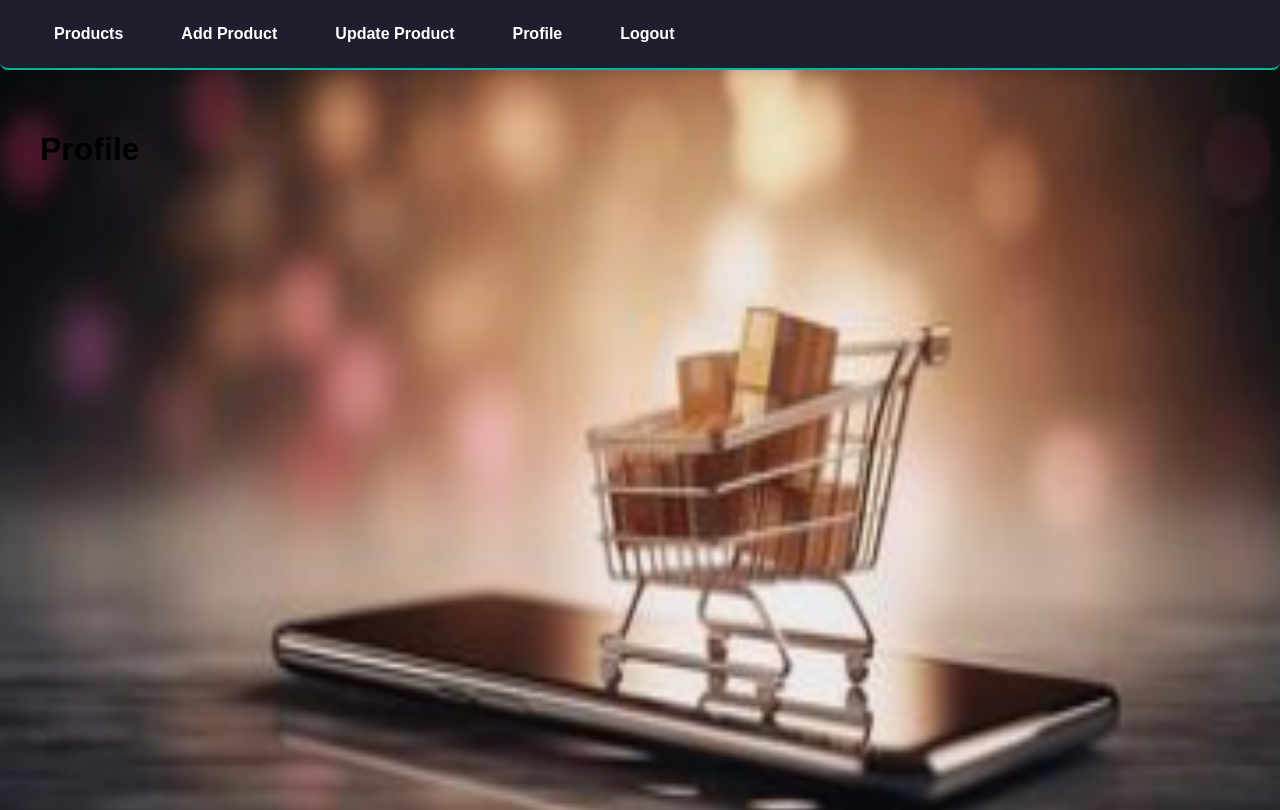
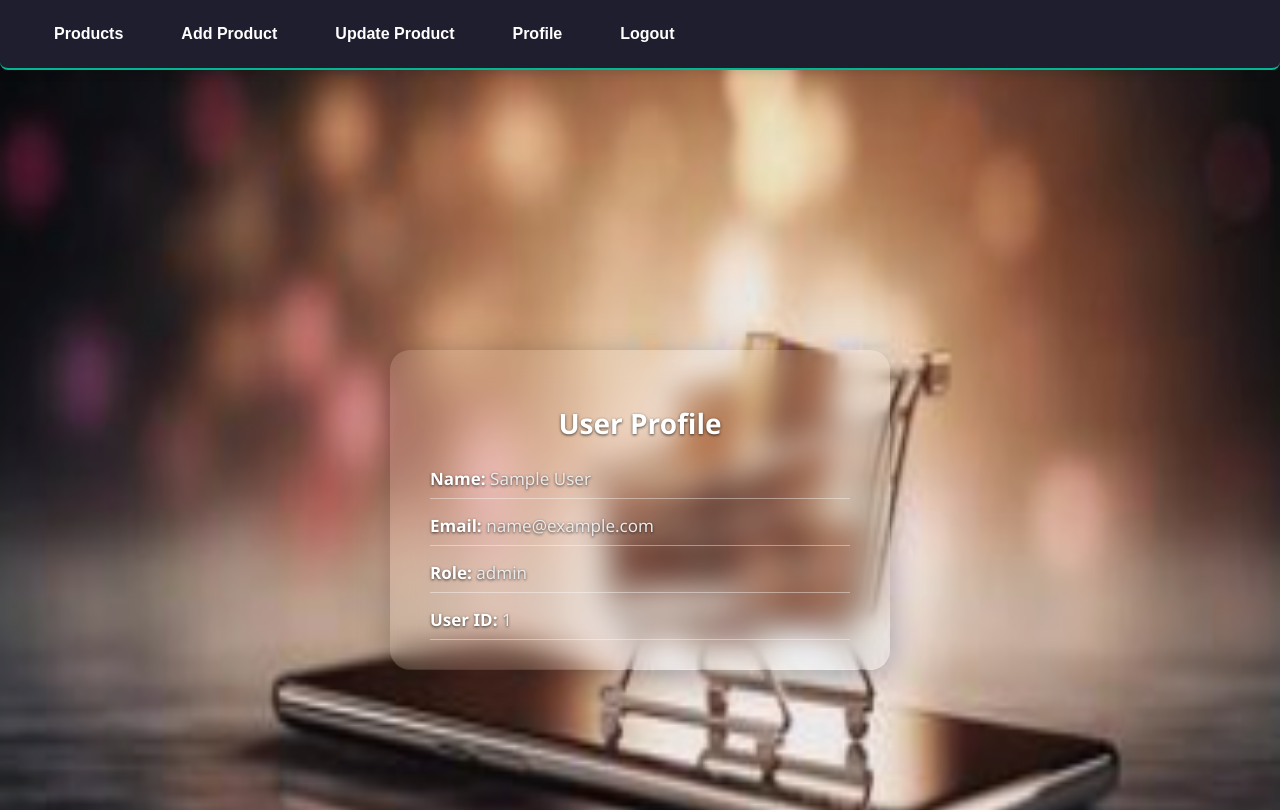
Before and after one commit to Aniket3380/E-commerse-Dashborad, a React (Create React App) app in the folder front-end/: page /profile in a window 1280 px wide. Shown: the top 810 px of the page. Built offline with nearby package versions, Linux system fonts and the light colour scheme; sample sign-in values are in the browser's storage.

Commit message:
profile added

```diff
--- a/front-end/src/App.js
+++ b/front-end/src/App.js
@@ -13,7 +13,8 @@ import { useEffect ,useState} from "react";
 import ProductDetails from "./component/ProductDetails";
 import Cart from "./component/Cart";
 import MyOrders from "./component/MyOrders";
-import PageNotFound from "./component/PageNotFound"
+import PageNotFound from "./component/PageNotFound";
+import Profile from './component/Profile'
 
 
 
@@ -44,7 +45,7 @@ function App() {
       <Route path="/product/:id" element={<ProductDetails />} />
   { role==='admin' && <Route path='/addproduct' element={<AddProduct/>}/> }
     { role==='admin' && <Route path='/update/:id' element={<UpdateProduct/>}/> }
-      <Route path='/profile' element={<h1>Profile</h1>}/>
+      <Route path='/profile' element={<Profile/>}/>
      {role==='customer' && <Route path="/cart" element={<Cart/>}/> }
      {role==='customer' && <Route path="/orders" element={<MyOrders/>}/>}
 
--- /dev/null
+++ b/front-end/src/component/Profile.css
@@ -0,0 +1,58 @@
+/* Profile.css */
+
+.profile-container {
+  /* background: url('/images/bg.jpg') no-repeat center center fixed; */
+  background-size: cover;
+  min-height: 100vh;
+  padding: 50px 20px;
+  display: flex;
+  justify-content: center;
+  align-items: center;
+  font-family: 'Segoe UI', Tahoma, Geneva, Verdana, sans-serif;
+}
+
+.profile-card {
+  background: rgba(255, 255, 255, 0.1);
+  backdrop-filter: blur(15px);
+  -webkit-backdrop-filter: blur(15px);
+  border-radius: 20px;
+  padding: 30px 40px;
+  box-shadow: 0 8px 32px rgba(0, 0, 0, 0.3);
+  max-width: 500px;
+  width: 100%;
+  text-align: center;
+  color: #fff; /* white text */
+}
+
+.profile-card h2 {
+  font-size: 28px;
+  margin-bottom: 25px;
+  font-weight: bold;
+  color: #ffffff; /* bright white heading */
+}
+
+.profile-info {
+  display: flex;
+  flex-direction: column;
+  gap: 15px;
+  text-align: left;
+}
+
+.profile-info p {
+  margin: 0;
+  font-size: 17px;
+  border-bottom: 1px solid rgba(255, 255, 255, 0.4);
+  padding-bottom: 8px;
+  color: #eaeaea; /* soft white for details */
+}
+
+.profile-info span {
+  font-weight: bold;
+  color: #ffffff; /* label text: bright white */
+}
+
+.profile-card,
+.profile-info p,
+.profile-info span {
+  text-shadow: 0 1px 3px rgba(0, 0, 0, 0.7);
+}
--- /dev/null
+++ b/front-end/src/component/Profile.js
@@ -0,0 +1,33 @@
+import React, { useEffect, useState } from 'react';
+import './Profile.css';
+
+const Profile = () => {
+  const [user, setUser] = useState(null);
+
+  useEffect(() => {
+    const storedUser = JSON.parse(localStorage.getItem('user'));
+    if (storedUser) {
+      setUser(storedUser);
+    }
+  }, []);
+
+  return (
+    <div className="profile-container">
+      <div className="profile-card">
+        <h2>User Profile</h2>
+        {user ? (
+          <div className="profile-info">
+            <p><span>Name:</span> {user.name}</p>
+            <p><span>Email:</span> {user.email}</p>
+            <p><span>Role:</span> {user.role}</p>
+            <p><span>User ID:</span> {user._id}</p>
+          </div>
+        ) : (
+          <p>No user data found</p>
+        )}
+      </div>
+    </div>
+  );
+};
+
+export default Profile;
```
